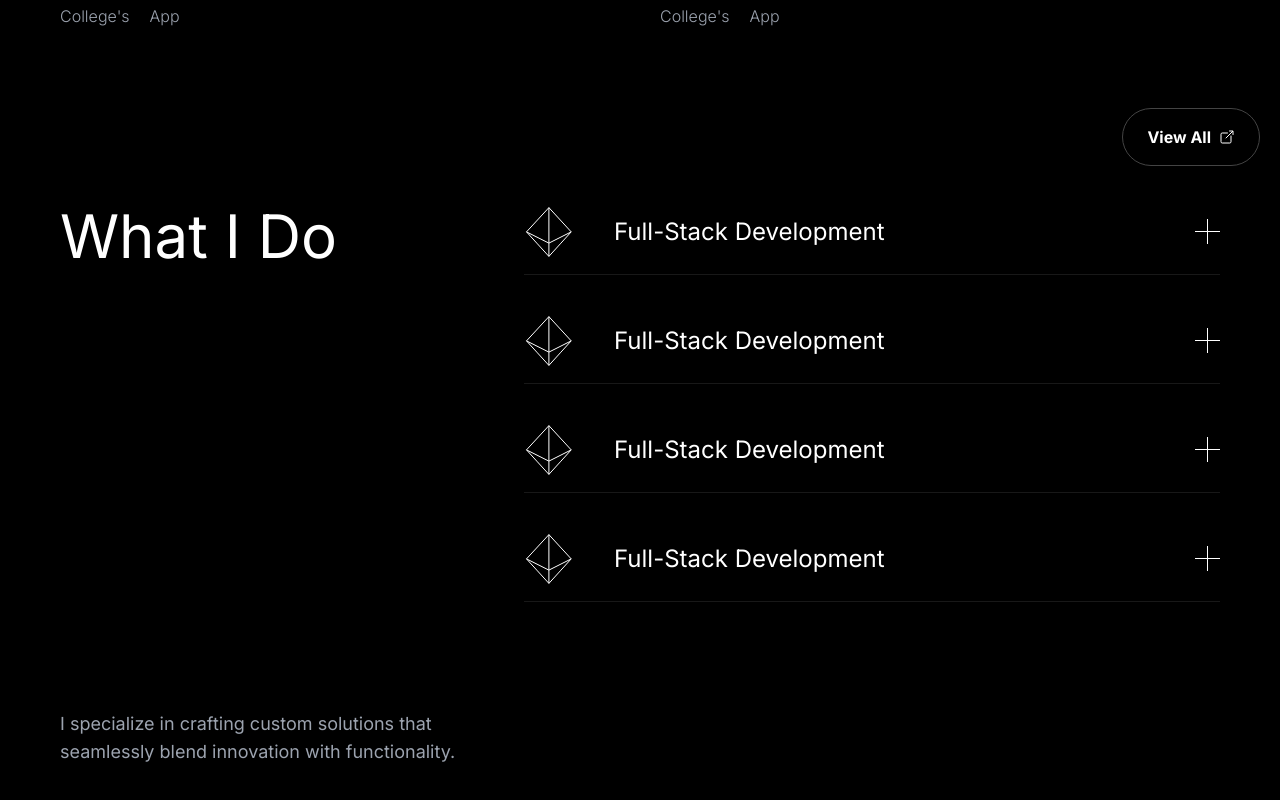
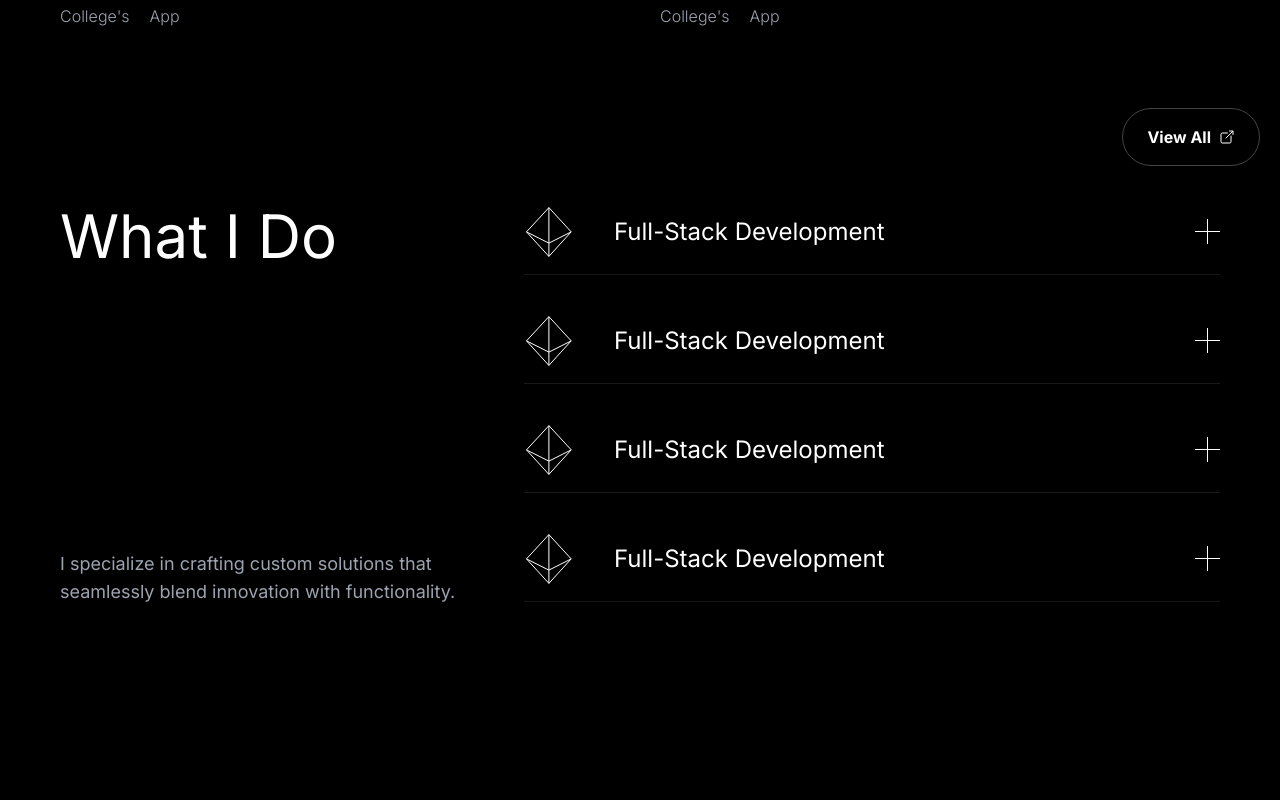
Before and after one commit to ScreenTechnicals/portfolio-template, a Next.js app: page / in a window 1280 px wide. Shown: the part 2573-3373 px from the top of the page. After the commit the page ends 3279 px from the top, so only its background shows below. Built offline with nearby package versions, Linux system fonts and the light colour scheme.

Commit message:
home page continuing -10

```diff
--- a/src/components/Sections/HomePage/Section5.tsx
+++ b/src/components/Sections/HomePage/Section5.tsx
@@ -4,7 +4,7 @@ import React from "react";
 
 const Section5 = () => {
   return (
-    <div className="flex w-full mb-20 min-h-[70vh] justify-between md:px-10 md:flex-row flex-col">
+    <div className="flex w-full mb-20 min-h-[50vh] justify-between md:px-10 md:flex-row flex-col">
       <div className="md:w-[35%] flex flex-col justify-between gap-5">
         <p className="text-4xl md:text-6xl font-[400]">What I Do</p>
         <p className="text-lg text-gray-400">
```
